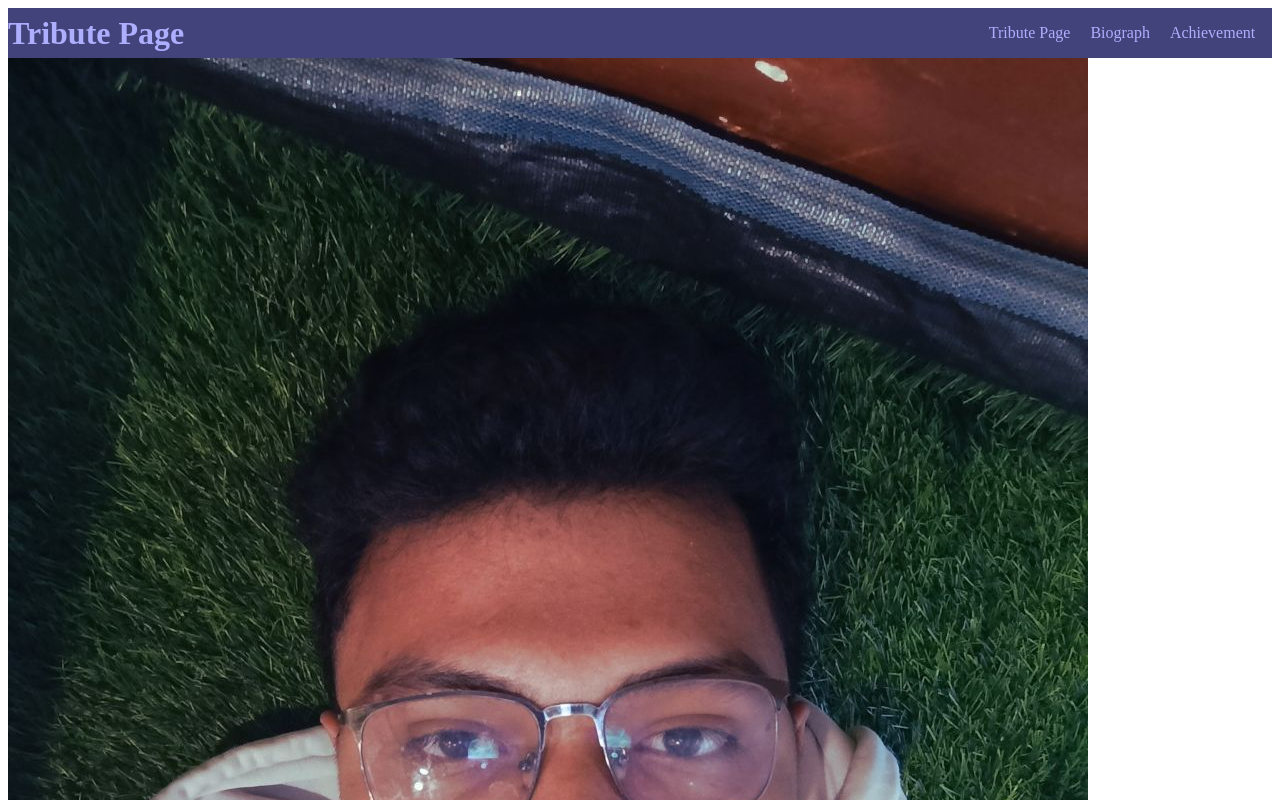
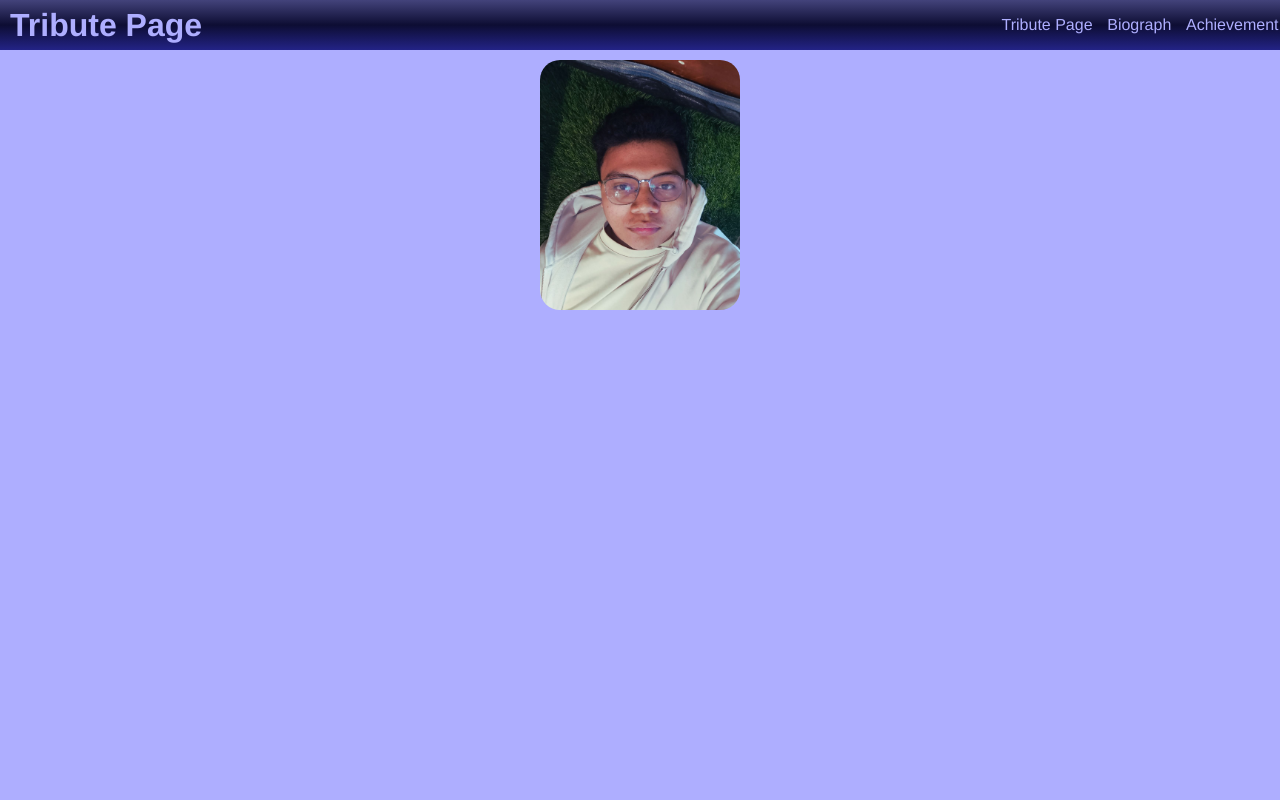
Before and after one commit to Jerannn24/TributePage, a plain HTML site: page index.html in a window 1280 px wide. Shown: the top 800 px of the page. Drawn offline with Linux system fonts and the light colour scheme.

Commit message:
Add : CSS STYLE PROJECT

```diff
--- a/index.html
+++ b/index.html
@@ -2,7 +2,8 @@
 <html lang="en">
 
 <head>
-    <meta charset="UTF-8>" <meta name="viewport" content="width=device-width, initial-scale=1.0">
+    <meta charset="UTF-8>">
+    <meta name="viewport" content="width=device-width, initial-scale=1.0">
     <meta name="description" content="Tribute Page by Jerannn24">
     <link rel="stylesheet" href="styles.css">
 
@@ -22,7 +23,9 @@
     </header>
     <main id="main">
         <img src="./Muka-Jerannn24.jpg" alt="Foto Of Junior Natra Situmorang" id="image">
-    </main>s
+        <form method="post" action="">
+        </form>
+    </main>
 </body>
 
 </html>
--- a/styles.css
+++ b/styles.css
@@ -1,12 +1,24 @@
+body {
+    font-family: Helvetica, Arial, sans-serif;
+    margin: 0;
+    background: #aeaeff;
+}
+
 header {
     width: 100%;
     height: 50px;
-    background-color: #43437b;
+    background: linear-gradient(#43437b, #0d0d33, #232386);
     color: #aeaeff;
     display: flex;
     justify-content: space-between;
     align-items: center;
     top: 0;
+    padding: 0 10px;
+}
+
+#main {
+    display: flex;
+    justify-content: center;
 }
 
 nav {
@@ -34,12 +46,25 @@ nav>ul>li {
 }
 
 nav>ul>li:hover {
-    background-color: #aeaeff;
+    background: linear-gradient(#aeaeff, #c4c4ee, #7070ad);
     color: #43437b;
     cursor: pointer;
+}
+
+li>a:hover {
+    color: inherit;
 }
 
 li>a {
     color: inherit;
     text-decoration: none;
 }
+
+img {
+    display: flexbox;
+    margin-top: 10px;
+    border-radius: 20px;
+    width: 200px;
+    height: inherit;
+    aspect-ratio: 4/5;
+}
```
